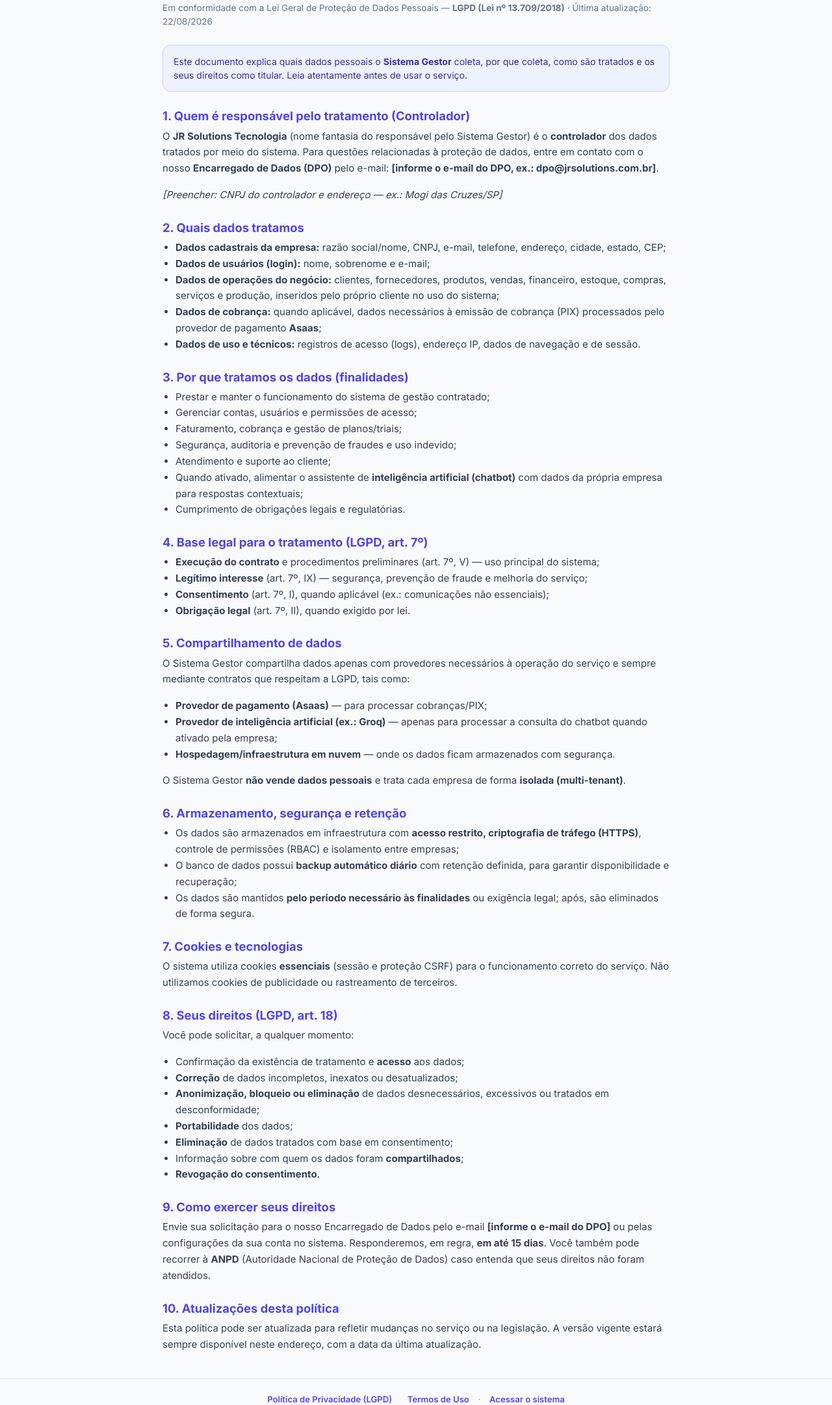
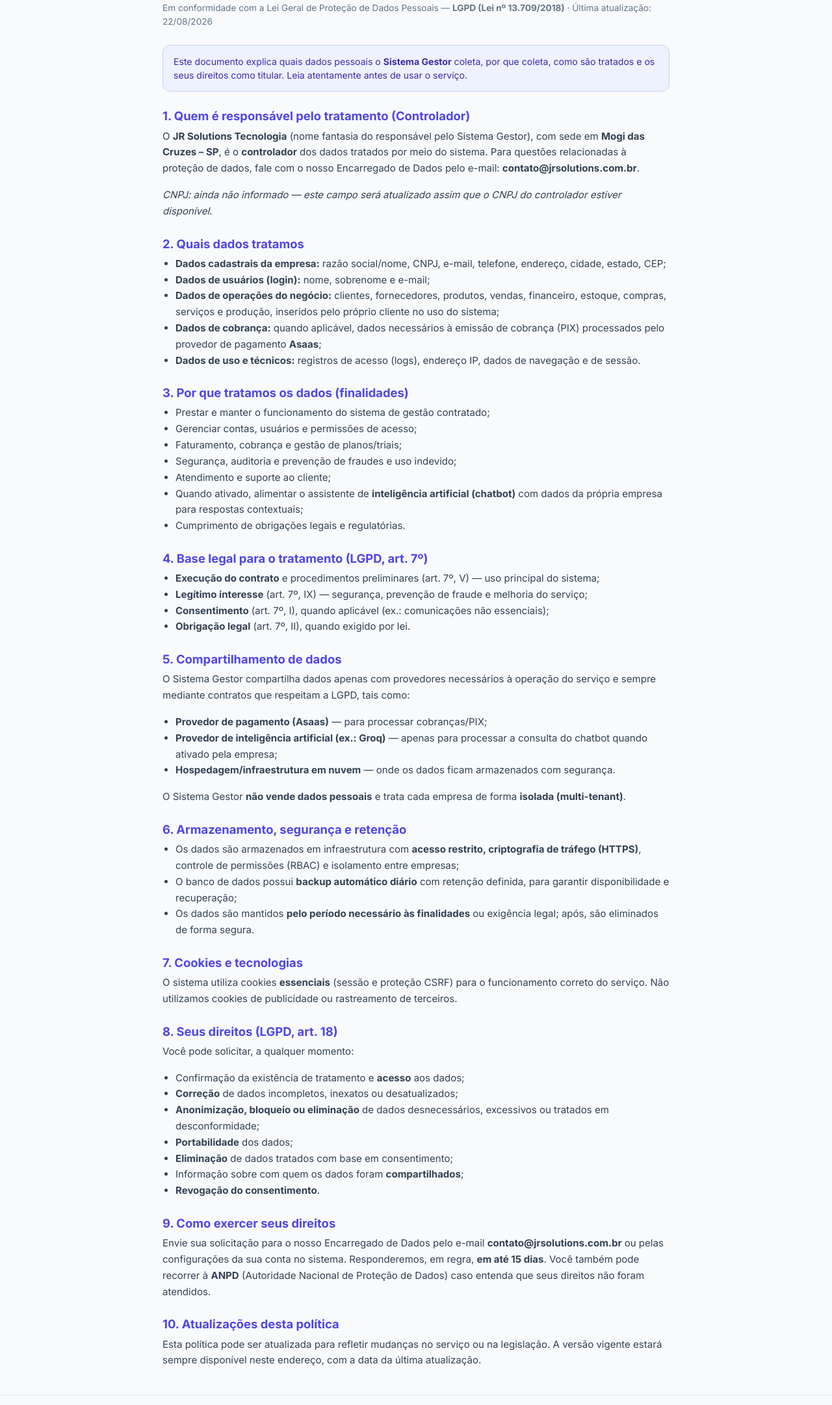
Before and after one commit to Roque1Queiroz/JRSOLUTIONS, a Django app: page /privacidade/ in a window 1280 px wide. Shown: the part 160-2322 px from the top of the page at 65% size. Run offline with Django 5.2, Linux system fonts and the light colour scheme; parts of the project's set-up code (start-up, migrations or seed data) failed here and were passed over.

Commit message:
LGPD: preenche foro (Mogi das Cruzes/SP) e contato (contato@jrsolutions.com.br); nota de CNPJ pendente

```diff
--- a/templates/meigestao_app/core/privacidade.html
+++ b/templates/meigestao_app/core/privacidade.html
@@ -11,12 +11,12 @@
 
 <h2>1. Quem é responsável pelo tratamento (Controlador)</h2>
 <p>
-  O <strong>JR Solutions Tecnologia</strong> (nome fantasia do responsável pelo Sistema Gestor) é o
-  <strong>controlador</strong> dos dados tratados por meio do sistema. Para questões relacionadas à
-  proteção de dados, entre em contato com o nosso <strong>Encarregado de Dados (DPO)</strong> pelo e-mail:
-  <strong>[informe o e-mail do DPO, ex.: dpo@jrsolutions.com.br]</strong>.
+  O <strong>JR Solutions Tecnologia</strong> (nome fantasia do responsável pelo Sistema Gestor), com sede em
+  <strong>Mogi das Cruzes – SP</strong>, é o <strong>controlador</strong> dos dados tratados por meio do sistema.
+  Para questões relacionadas à proteção de dados, fale com o nosso Encarregado de Dados
+  pelo e-mail: <strong>contato@jrsolutions.com.br</strong>.
 </p>
-<p><em>[Preencher: CNPJ do controlador e endereço — ex.: Mogi das Cruzes/SP]</em></p>
+<p><em>CNPJ: ainda não informado — este campo será atualizado assim que o CNPJ do controlador estiver disponível.</em></p>
 
 <h2>2. Quais dados tratamos</h2>
 <ul>
@@ -86,7 +86,7 @@
 <h2>9. Como exercer seus direitos</h2>
 <p>
   Envie sua solicitação para o nosso Encarregado de Dados pelo e-mail
-  <strong>[informe o e-mail do DPO]</strong> ou pelas configurações da sua conta no sistema. Responderemos,
+  <strong>contato@jrsolutions.com.br</strong> ou pelas configurações da sua conta no sistema. Responderemos,
   em regra, <strong>em até 15 dias</strong>. Você também pode recorrer à <strong>ANPD</strong> (Autoridade Nacional de
   Proteção de Dados) caso entenda que seus direitos não foram atendidos.
 </p>
--- a/templates/meigestao_app/core/termos.html
+++ b/templates/meigestao_app/core/termos.html
@@ -74,7 +74,7 @@
 <h2>9. Lei aplicável e foro</h2>
 <p>
   Estes Termos são regidos pelas leis da República Federativa do Brasil. Fica eleito o foro da
-  comarca de <strong>[cidade/UF do fornecedor]</strong> para dirimir eventuais controvérsias, salvo disposição
+  comarca de <strong>Mogi das Cruzes – SP</strong> para dirimir eventuais controvérsias, salvo disposição
   legal que indique foro diverso.
 </p>
 
```
